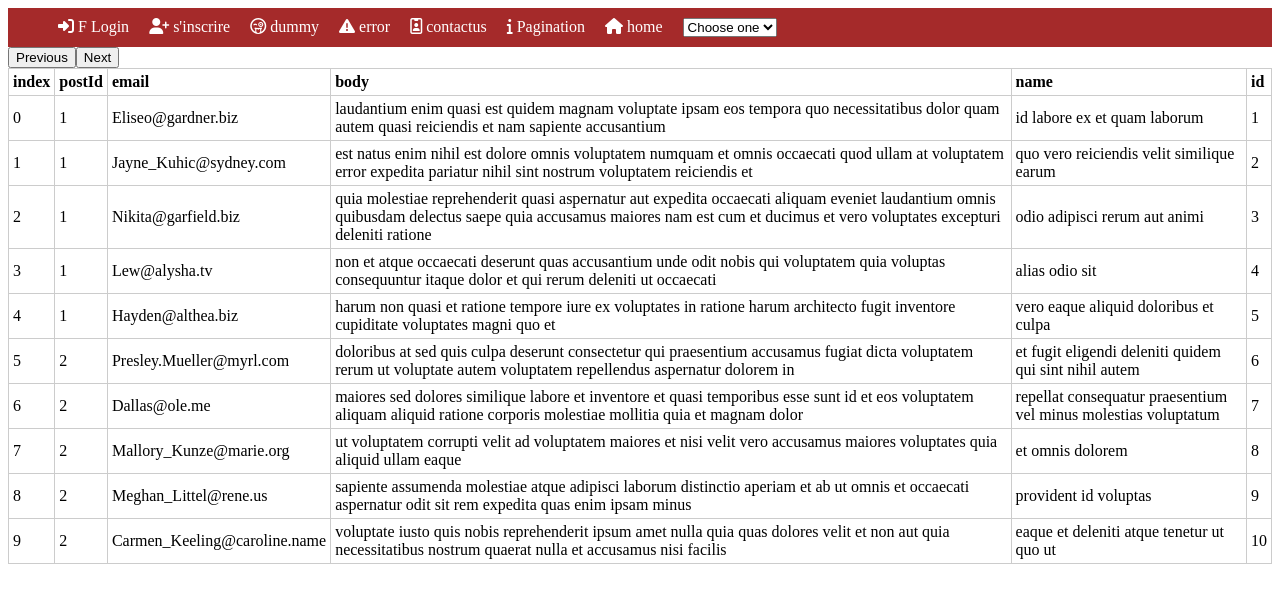
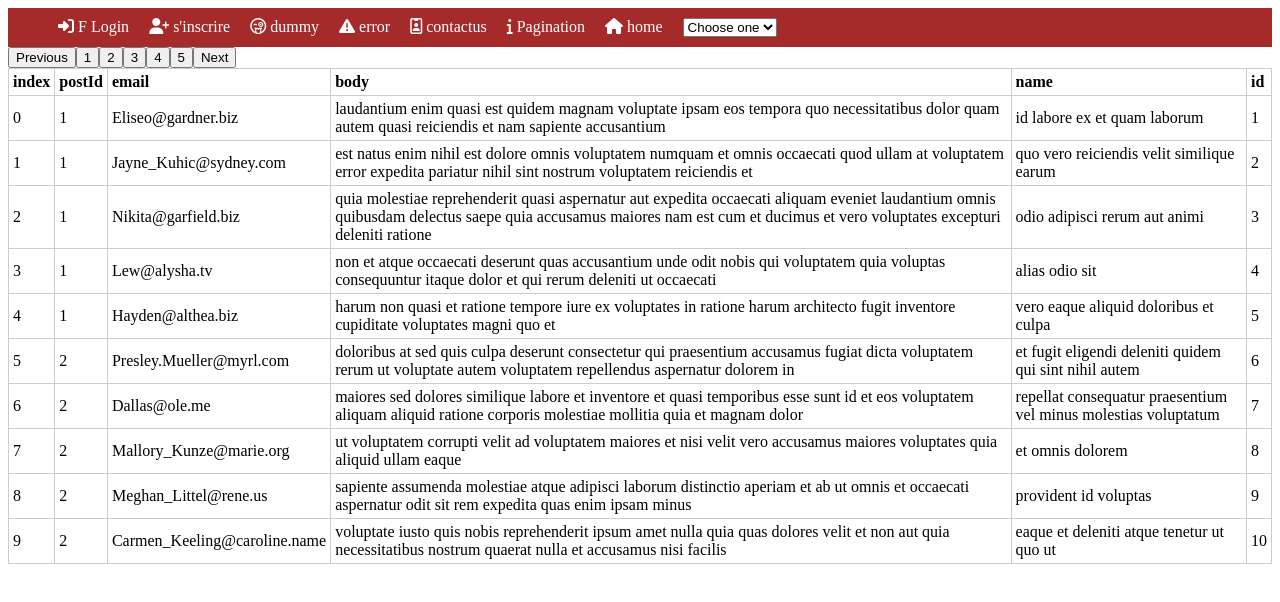
Before and after one commit to RamyaAmarnath/angular-ivy-7wg16t, an Angular app: page /pagination in a window 1280 px wide. Shown: the top 602 px of the page. Built offline with nearby package versions, Linux system fonts and the light colour scheme.

Commit message:
2 files modified

```diff
--- a/src/app/Components/pagination/pagination.component.html
+++ b/src/app/Components/pagination/pagination.component.html
@@ -1,5 +1,10 @@
 <div>
 	<button (click)="previous()">Previous</button>
+	<button (click)="one()">1</button>
+	<button (click)="two()">2</button>
+	<button (click)="three()">3</button>
+	<button (click)="four()">4</button>
+	<button (click)="five()">5</button>
 	<button (click)="next()">Next</button>
 </div>
 <table>
--- a/src/app/Components/pagination/pagination.component.ts
+++ b/src/app/Components/pagination/pagination.component.ts
@@ -4053,6 +4053,36 @@ export class PaginationComponent implements OnInit {
     this.end = this.end + 10;
     this.filtercomments();
   }
+  one() {
+    console.log("one");
+    this.initial = 0;
+    this.end = 10;
+    this.filtercomments();
+  }
+  two() {
+    console.log("two");
+    this.initial = 10;
+    this.end = 20;
+    this.filtercomments();
+  }
+  three() {
+    console.log("three");
+    this.initial = 20;
+    this.end = 30;
+    this.filtercomments();
+  }
+  four() {
+    console.log("four");
+    this.initial = 30;
+    this.end = 40;
+    this.filtercomments();
+  }
+  five() {
+    console.log("five");
+    this.initial = 40;
+    this.end = 50;
+    this.filtercomments();
+  }
   filtercomments() {
     this.displayComments = this.comments.slice(this.initial, this.end);
   }
```
